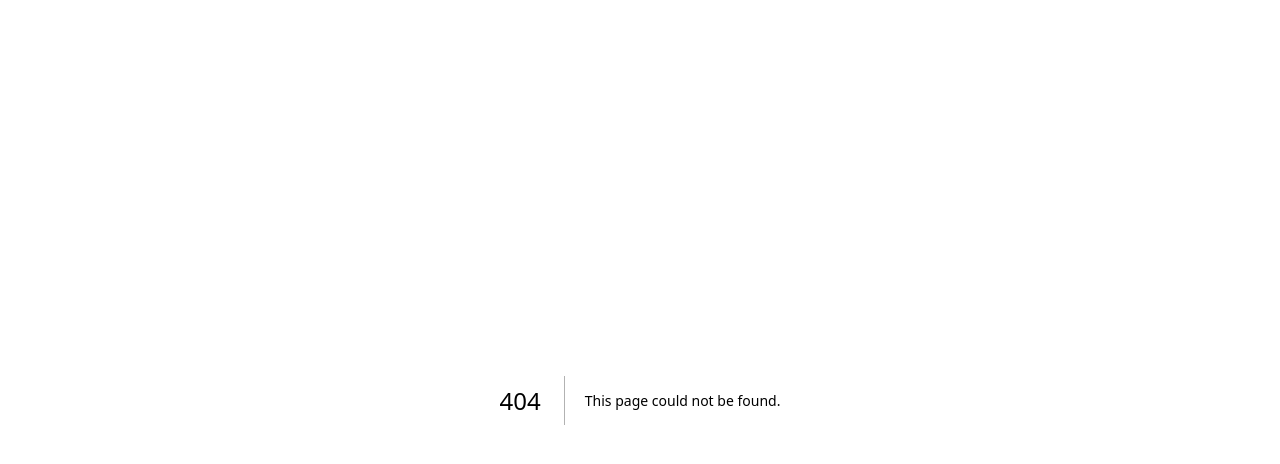
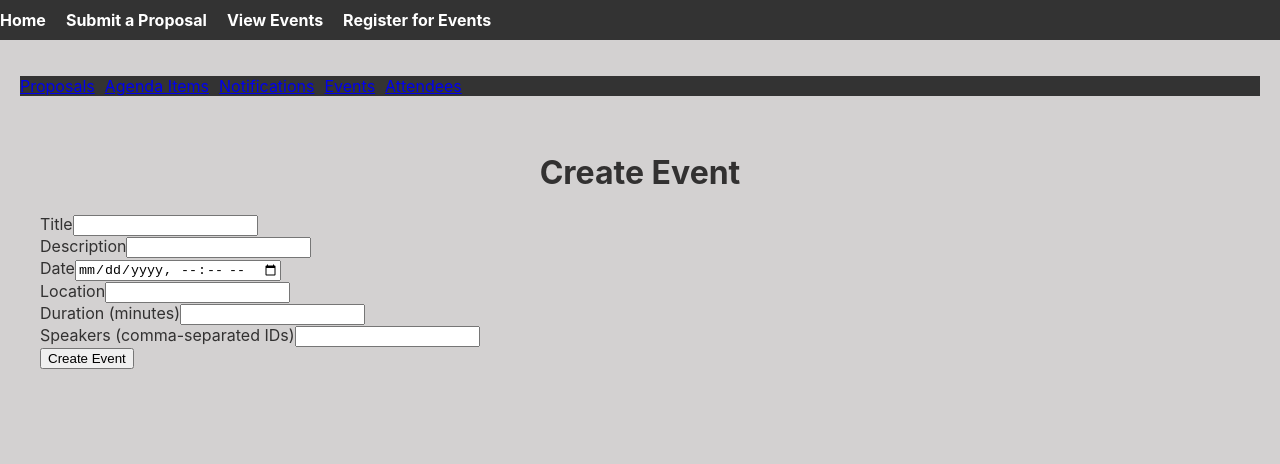
Before and after one commit to B377z/standup-app, a Next.js app in the folder frontend/: page /backoffice/create-event in a window 1280 px wide. Before the commit this address had no page. Shown: the top 464 px of the page. Built offline with nearby package versions, Linux system fonts and the light colour scheme; sample sign-in values are in the browser's storage.

Commit message:
Created Events form ready for container

```diff
--- a/frontend/components/BackOfficeLayout.js
+++ b/frontend/components/BackOfficeLayout.js
@@ -14,6 +14,31 @@ const BackOfficeLayout = ({ children }) => {
         </ul>
       </nav>
       <main>{children}</main>
+      <style jsx>{`
+        nav ul {
+          list-style: none;
+          padding: 0;
+          display: flex;
+          gap: 10px;
+          background-color: #333;
+          color: white;
+        }
+        nav ul li {
+          margin: 0;
+        }
+        nav ul li a {
+          color: white;
+          text-decoration: none;
+          padding: 10px;
+          display: block;
+        }
+        nav ul li a:hover {
+          background-color: #fff;
+        }
+        main {
+          padding: 20px;
+        }
+      `}</style>
     </div>
   );
 };
--- a/frontend/components/Navbar.js
+++ b/frontend/components/Navbar.js
@@ -10,7 +10,7 @@ const Navbar = () => {
     <nav className={styles.navbar}>
       <ul className={styles.navList}>
         <li className={router.pathname === "/" ? styles.active : ""}>
-          <Link href="/">Home</Link>
+          <Link href="/login">Home</Link>
         </li>
         <li className={router.pathname === "/submitProposal" ? styles.active : ""}>
           <Link href="/submitProposal">Submit a Proposal</Link>
--- a/frontend/next.config.js
+++ b/frontend/next.config.js
@@ -9,15 +9,5 @@ const nextConfig = {
         },
       ];
     },
-    async redirects() {
-      return [
-        {
-          source: '/',
-          destination: '/register', // Redirect root to /register
-          permanent: false,
-        },
-      ];
-    },
-  };
-
+}
   module.exports = nextConfig;
--- /dev/null
+++ b/frontend/pages/backoffice/create-event.js
@@ -0,0 +1,76 @@
+// pages/backoffice/create-event.js
+import { useState, useEffect } from 'react';
+import axios from 'axios';
+import BackOfficeLayout from '../../components/BackOfficeLayout';
+import { useRouter } from 'next/router';
+
+const CreateEvent = () => {
+  const [title, setTitle] = useState('');
+  const [description, setDescription] = useState('');
+  const [date, setDate] = useState('');
+  const [location, setLocation] = useState('');
+  const [duration, setDuration] = useState('');
+  const [speakers, setSpeakers] = useState('');
+  const [token, setToken] = useState(null);
+  const router = useRouter();
+
+  useEffect(() => {
+    if (typeof window !== 'undefined') {
+      setToken(localStorage.getItem('token'));
+    }
+  }, []);
+
+  const handleSubmit = async (e) => {
+    e.preventDefault();
+    try {
+      await axios.post('/api/events', {
+        title,
+        description,
+        date,
+        location,
+        duration,
+        speakers: speakers.split(',').map(speaker => speaker.trim())
+      }, {
+        headers: { 'x-auth-token': token },
+      });
+      router.push('/backoffice/events');
+    } catch (error) {
+      console.error('Error creating event:', error);
+    }
+  };
+
+  return (
+    <BackOfficeLayout>
+      <h1>Create Event</h1>
+      <form onSubmit={handleSubmit}>
+        <div>
+          <label>Title</label>
+          <input value={title} onChange={(e) => setTitle(e.target.value)} />
+        </div>
+        <div>
+          <label>Description</label>
+          <input value={description} onChange={(e) => setDescription(e.target.value)} />
+        </div>
+        <div>
+          <label>Date</label>
+          <input type="datetime-local" value={date} onChange={(e) => setDate(e.target.value)} />
+        </div>
+        <div>
+          <label>Location</label>
+          <input value={location} onChange={(e) => setLocation(e.target.value)} />
+        </div>
+        <div>
+          <label>Duration (minutes)</label>
+          <input value={duration} onChange={(e) => setDuration(e.target.value)} />
+        </div>
+        <div>
+          <label>Speakers (comma-separated IDs)</label>
+          <input value={speakers} onChange={(e) => setSpeakers(e.target.value)} />
+        </div>
+        <button type="submit">Create Event</button>
+      </form>
+    </BackOfficeLayout>
+  );
+};
+
+export default CreateEvent;
--- a/frontend/pages/backoffice/notifications.js
+++ b/frontend/pages/backoffice/notifications.js
@@ -18,7 +18,7 @@ const Notifications = () => {
     if (token) {
       const fetchNotifications = async () => {
         try {
-          const response = await axios.get('${process.env.NEXT_PUBLIC_API_URL}/notifications', {
+          const response = await axios.get(`${process.env.NEXT_PUBLIC_API_URL}/notifications`, {
             headers: { 'x-auth-token': token },
           });
           setNotifications(response.data);
--- a/frontend/pages/events.js
+++ b/frontend/pages/events.js
@@ -7,7 +7,7 @@ export default function Events() {
 
   useEffect(() => {
     async function fetchEvents() {
-      const response = await axios.get('/api/events');
+      const response = await axios.get(`${process.env.NEXT_PUBLIC_API_URL}/events`);
       setEvents(response.data);
     }
     fetchEvents();
--- a/frontend/pages/index.js
+++ b/frontend/pages/index.js
@@ -10,6 +10,7 @@ export default function Home() {
           <li><Link href="/submitProposal">Submit a Proposal</Link></li>
           <li><Link href="/events">View Events</Link></li>
           <li><Link href="/register">Register for Events</Link></li>
+          <li><Link href="/login">Login</Link></li>
         </ul>
       </nav>
     </div>
--- a/frontend/pages/login.js
+++ b/frontend/pages/login.js
@@ -11,7 +11,7 @@ export default function Login() {
   const handleSubmit = async (e) => {
     e.preventDefault();
     try {
-      const response = await axios.post('/api/auth/login', { email, password });
+      const response = await axios.post(`${process.env.NEXT_PUBLIC_API_URL}/auth/login`, { email, password });
       localStorage.setItem('token', response.data.token);
       router.push('/backoffice');
     } catch (error) {
--- a/frontend/pages/register.js
+++ b/frontend/pages/register.js
@@ -11,7 +11,7 @@ export default function Register() {
   useEffect(() => {
     async function fetchEvents() {
       try {
-        const response = await axios.get('/api/events');
+        const response = await axios.get(`${process.env.NEXT_PUBLIC_API_URL}/events`);
         setEvents(response.data);
       } catch (error) {
         console.error('Error fetching events:', error);
@@ -23,7 +23,7 @@ export default function Register() {
   const handleSubmit = async (e) => {
     e.preventDefault();
     try {
-      await axios.post('/api/attendees', {
+      await axios.post(`${process.env.NEXT_PUBLIC_API_URL}/attendees`, {
         name,
         email,
         event: eventId
--- a/frontend/pages/submitProposal.js
+++ b/frontend/pages/submitProposal.js
@@ -10,7 +10,7 @@ export default function SubmitProposal() {
 
   const handleSubmit = async (e) => {
     e.preventDefault();
-    await axios.post('${process.env.NEXT_PUBLIC_API_URL}/c4p', {
+    await axios.post(`${process.env.NEXT_PUBLIC_API_URL}/c4p`, {
       title,
       description,
       speaker: { name, email }
```
Also changed, not shown: frontend/pages/backoffice/events.js (+18 -12 lines).
